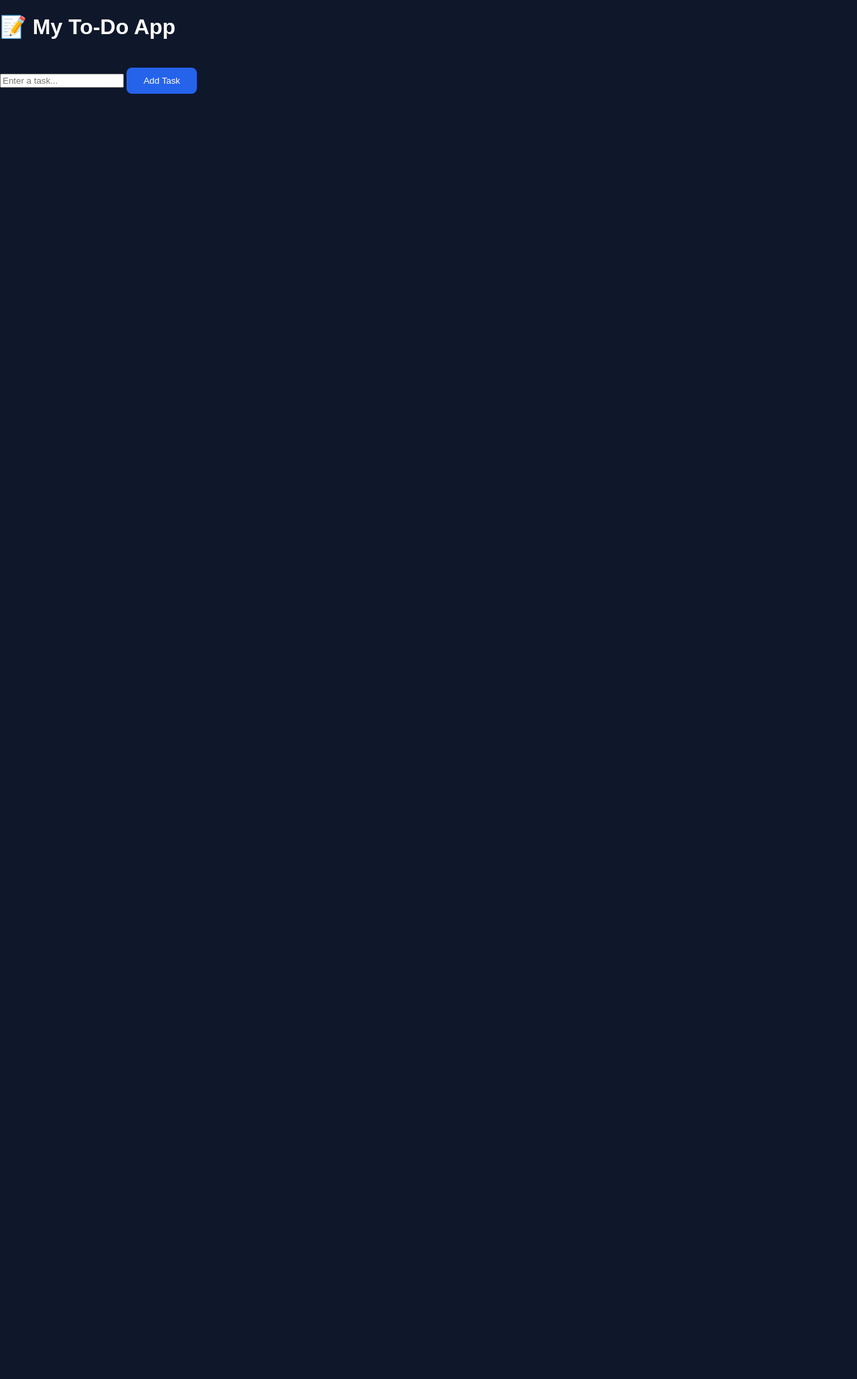
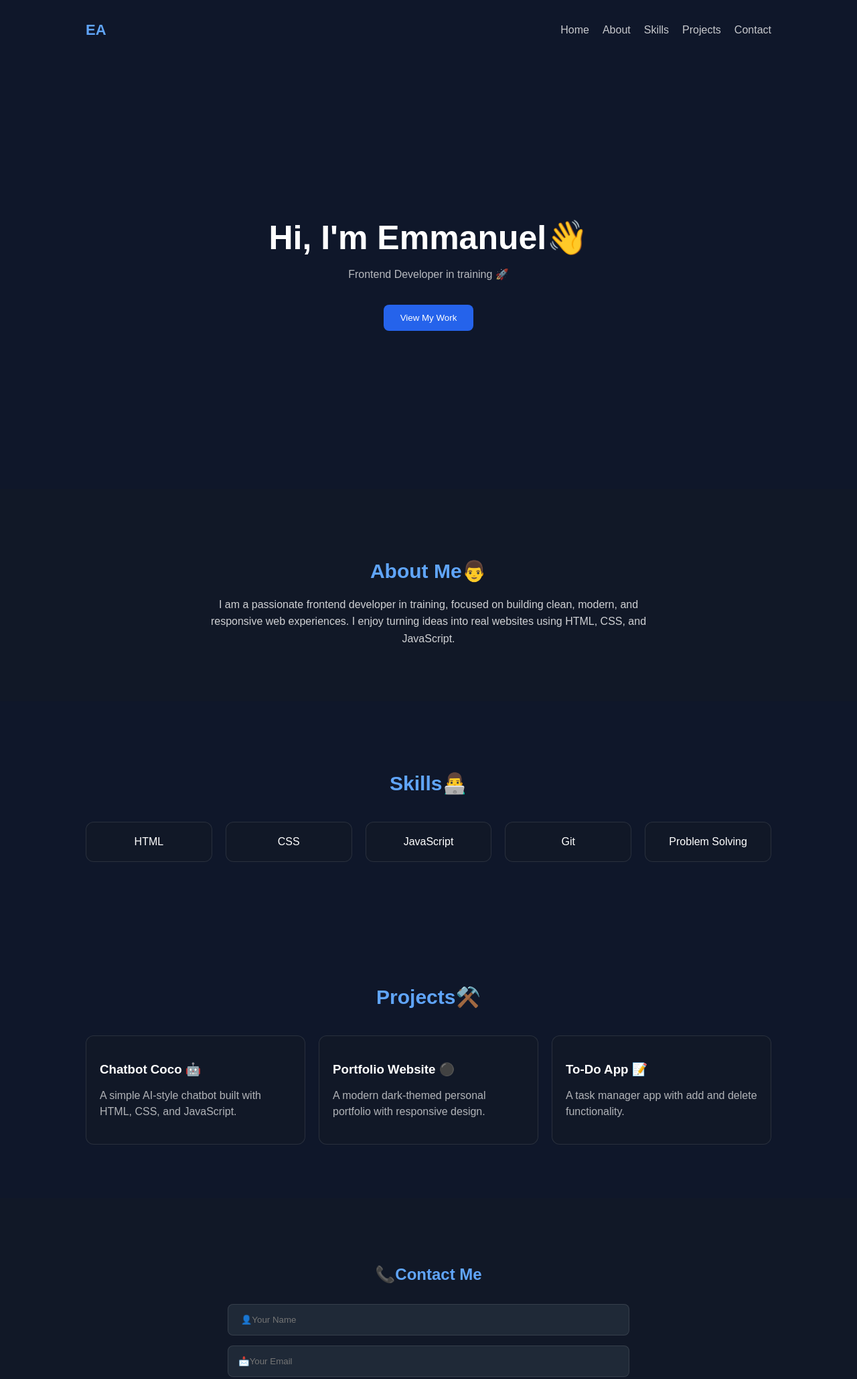
Before and after one commit to anyachi64/Emmanuel_portfolio, a plain HTML site: page EMMANUEL_PORTFOLIO/index.html in a window 1280 px wide. Shown: the top 2059 px of the page at 67% size. Before the commit the page ends 800 px from the top, so only its background shows below. Drawn offline with Linux system fonts and the light colour scheme.

Commit message:
Add files via upload

```diff
--- a/EMMANUEL_PORTFOLIO/index.html
+++ b/EMMANUEL_PORTFOLIO/index.html
@@ -1,30 +1,101 @@
 <!DOCTYPE html>
-<html>
+<html lang="en">
 <head>
-    <title>My To-Do App</title>
+    <meta charset="UTF-8">
+    <title>Dark Portfolio</title>
     <link rel="stylesheet" href="style.css">
 </head>
 <body>
 
-    <div class="container">
+    <nav class="navbar">
+        <div class="logo">EA</div>
 
-        <h1>📝 My To-Do App</h1>
+        <ul class="nav-links">
+            <li><a href="#home">Home</a></li>
+            <li><a href="#about">About</a></li>
+            <li><a href="#skills">Skills</a></li>
+            <li><a href="#projects">Projects</a></li>
+            <li><a href="#contact">Contact</a></li>
+        </ul>
+    </nav>
 
-        <input
-            type="text"
-            id="taskInput"
-            placeholder="Enter a task..."
-        >
+    <section class="hero" id="home">
+        <h1>Hi, I'm Emmanuel👋</h1>
+        <p>Frontend Developer in training 🚀</p>
+        <button>View My Work</button>
+    </section>
+    <section class="about" id="about">
+    <h2>About Me👨</h2>
+    <p>
+        I am a passionate frontend developer in training, focused on building
+        clean, modern, and responsive web experiences. I enjoy turning ideas
+        into real websites using HTML, CSS, and JavaScript.
+    </p>
+</section>
 
-        <button onclick="addTask()">
-            Add Task
-        </button>
+<section class="skills" id="skills">
+    <h2>Skills👨‍💻</h2>
 
-        <ul id="taskList"></ul>
+    <div class="skills-container">
+
+        <div class="skill-card">HTML</div>
+        <div class="skill-card">CSS</div>
+        <div class="skill-card">JavaScript</div>
+        <div class="skill-card">Git</div>
+        <div class="skill-card">Problem Solving</div>
 
     </div>
+</section>
 
-    <script src="script.js"></script>
+<section class="projects" id="projects">
+    <h2>Projects⚒️</h2>
 
+    <div class="projects-container">
+
+        <a href="chatbox/index.html">
+        <div class="project-card">
+            <h3>Chatbot Coco 🤖</h3>
+            <p>A simple AI-style chatbot built with HTML, CSS, and JavaScript.</p>
+        </div>
+        </a>
+
+
+
+        <a href="portfolio/index.html">
+        <div class="project-card" >
+            <h3>Portfolio Website ⚫</h3>
+            <p>A modern dark-themed personal portfolio with responsive design.</p>
+        </div>
+        </a>
+
+
+
+        <a href="to_do_list/index.html">
+        <div class="project-card">
+            <h3>To-Do App 📝</h3>
+            <p>A task manager app with add and delete functionality.</p>
+        </div>
+        </div>
+        </a>
+
+    </div>
+</section>
+
+<section class="contact" id="contact">
+    <h2>📞Contact Me</h2>
+
+    <form class="contact-form">
+        <input type="text" placeholder=" 👤Your Name">
+
+        <input type="email" placeholder="📩Your Email">
+
+        <textarea placeholder="✍️Your Message"></textarea>
+
+        <button type="submit">Send Message 🚀</button>
+    </form>
+</section>
+
+
+<script src="script.js"></script>
 </body>
 </html>
```
